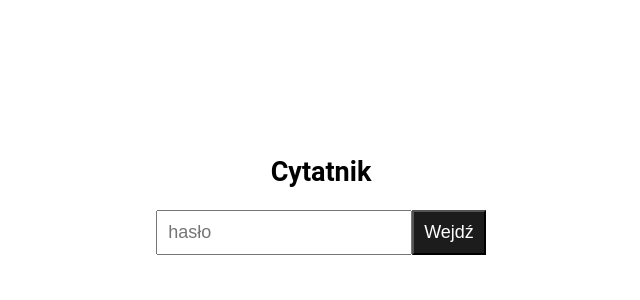
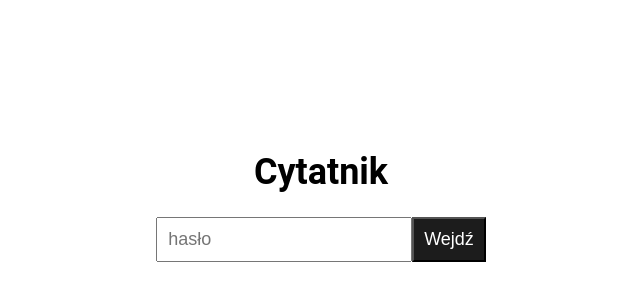
Before and after one commit to gorniczy/oeo-quotes-frontend, a React (Create React App) app: page / in a window 1280 px wide. Shown: the part 206-506 px from the top of the page, without its empty margins (319-959 px from the left). Built offline with nearby package versions, Linux system fonts and the light colour scheme.

Commit message:
change the content of the header component to h1

```diff
--- a/src/components/Header.js
+++ b/src/components/Header.js
@@ -2,9 +2,9 @@ import React from "react"
 
 const Header = () => {
   return (
-    <div className="header">
-      <h2>Cytatnik</h2>
-    </div>
+    <header>
+      <h1>Cytatnik</h1>
+    </header>
   )
 }
 
```
